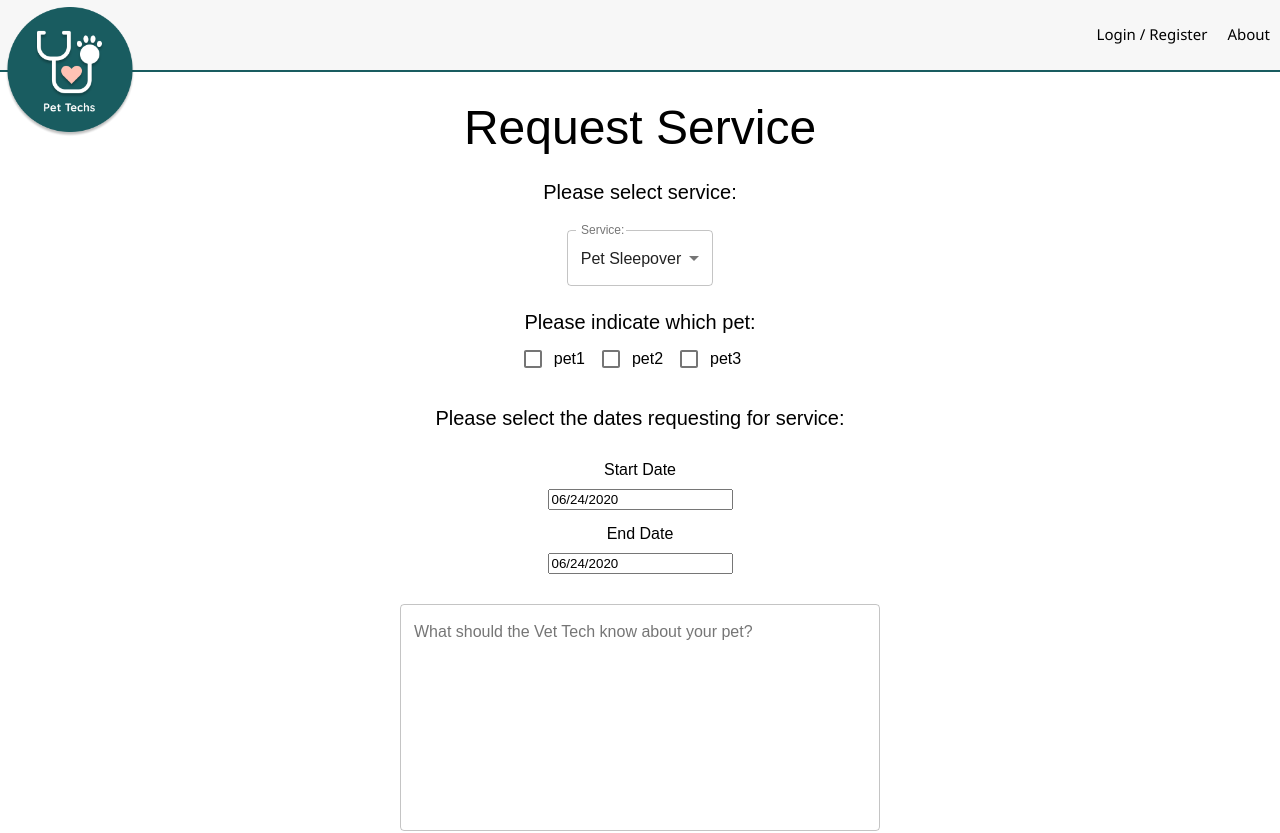
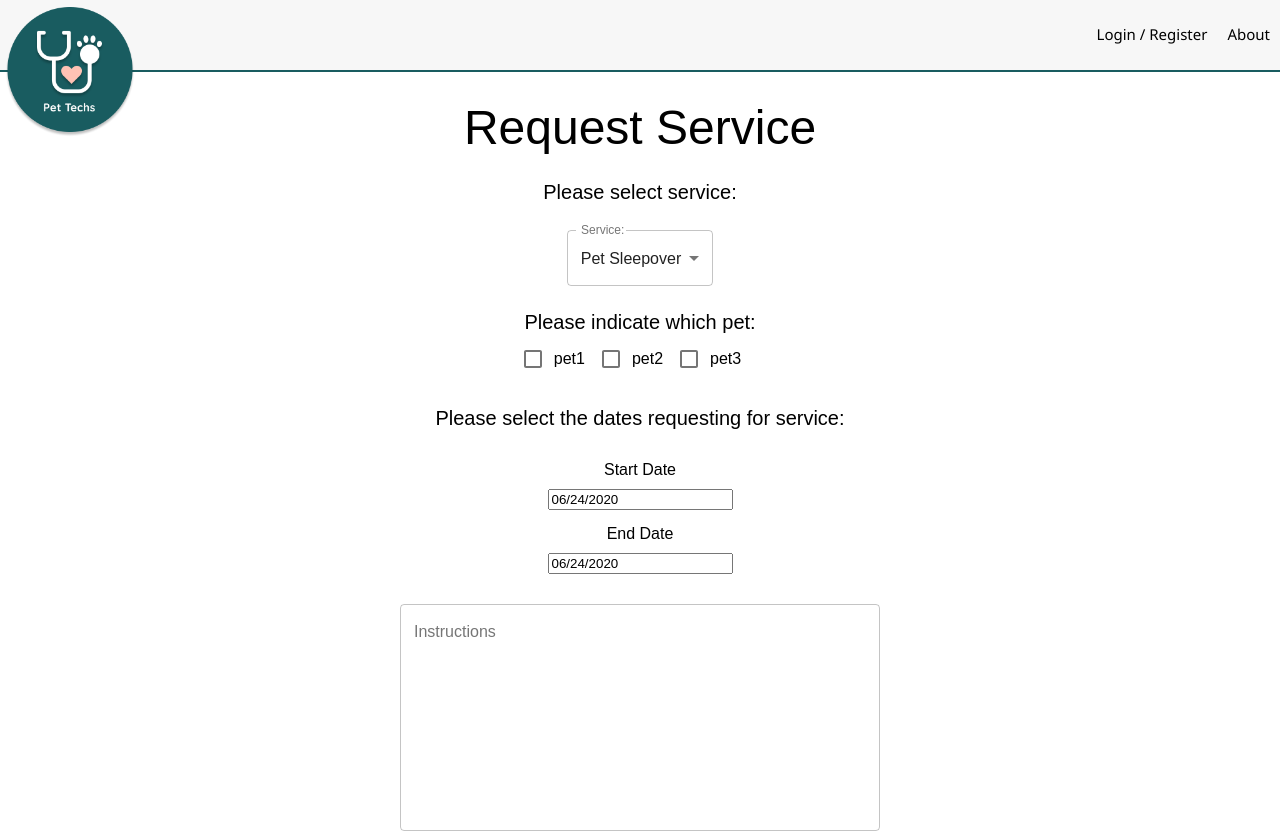
Before and after one commit to chinmayapulikallu/pet-techs, a React (Create React App) app: page /#/client_service in a window 1280 px wide. Shown: the top 833 px of the page. Built offline with nearby package versions, Linux system fonts and the light colour scheme; no server answers.

Commit message:
merging with master

```diff
--- a/src/components/ClientServiceRequest/ClientServiceRequest.jsx
+++ b/src/components/ClientServiceRequest/ClientServiceRequest.jsx
@@ -168,7 +168,7 @@ class ClientServiceRequest extends Component {
                                         rows={10}
                                         type="text"
                                         id="outlined-basic"
-                                        label="What should the Vet Tech know about your pet?"
+                                        label="Instructions"
                                         variant="outlined"
                                         color="secondary"
                                     />
```
